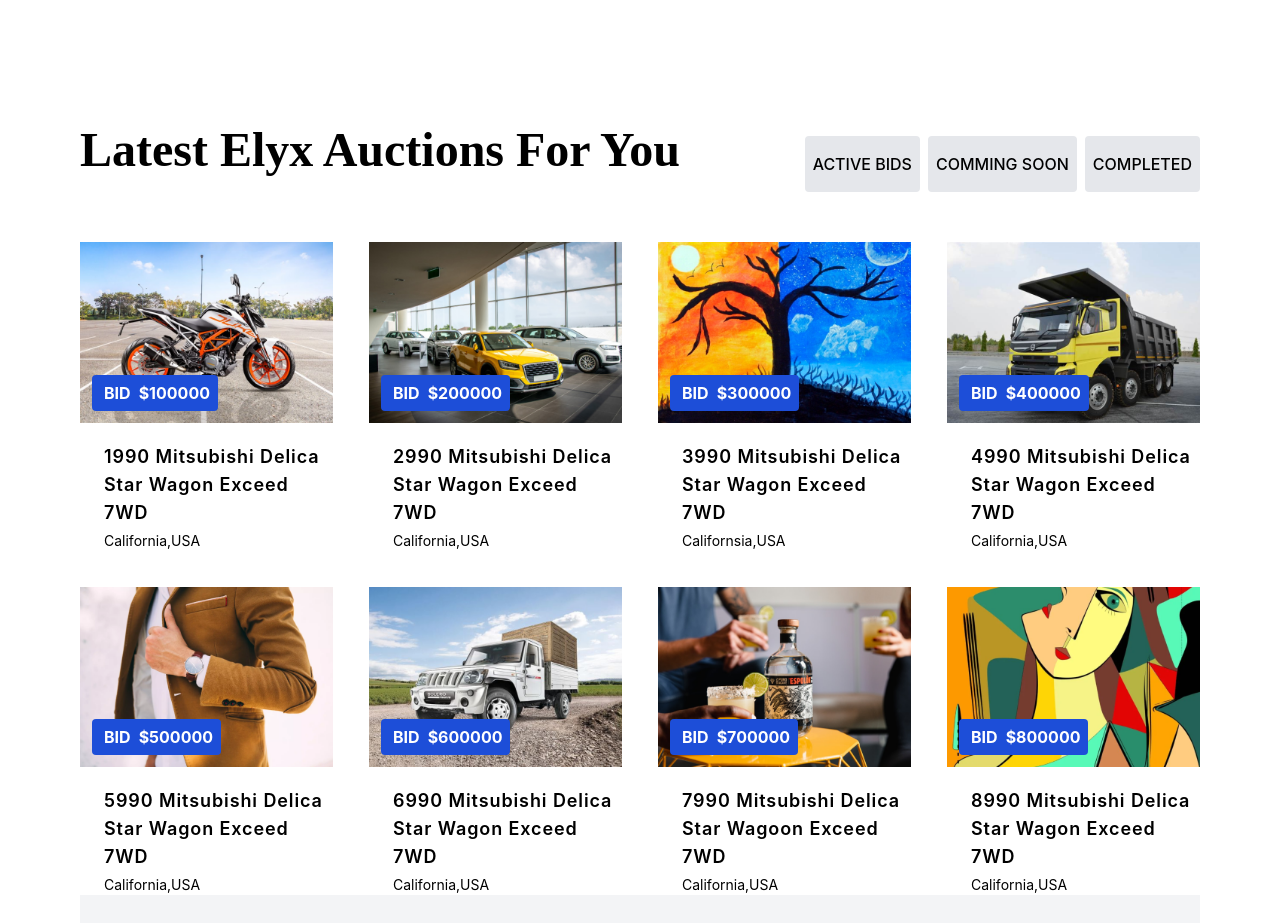
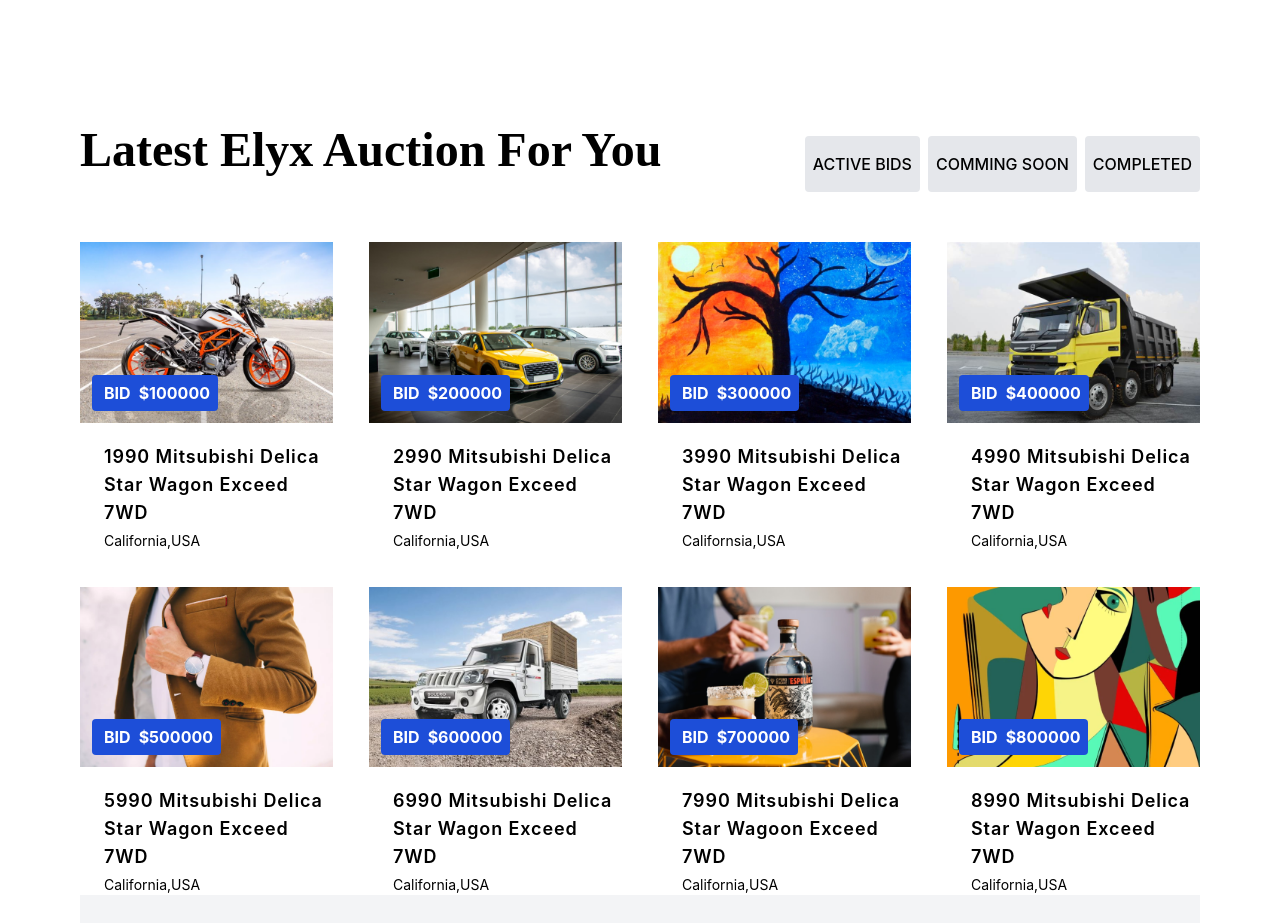
Before and after one commit to M-ilyas1/Elyx-project, a React (Create React App) app: page /about in a window 1280 px wide. Shown: the part 1260-2183 px from the top of the page. Built offline with nearby package versions, Linux system fonts and the light colour scheme.

Commit message:
add tab buttons in product

```diff
--- a/src/Pages/About/About.js
+++ b/src/Pages/About/About.js
@@ -104,7 +104,7 @@
         <div>
         <div className="flex flex-wrap justify-between items-center pb-10">
         <h1 className="font-semibold text-5xl font-[poppins] lg:pb-7">
-            Latest Elyx Auctions For You
+            Latest Elyx Auction For You
           </h1>
           <div className="tabs flex gap-2">
             <button className="transition-all duration-200 bg-gray-200 hover:text-white hover:bg-blue-700  font-medium px-2 py-4 rounded">
```
